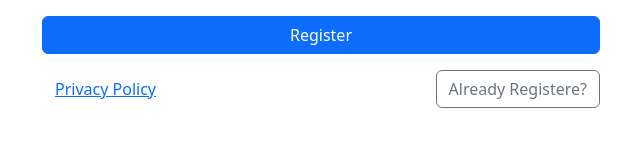
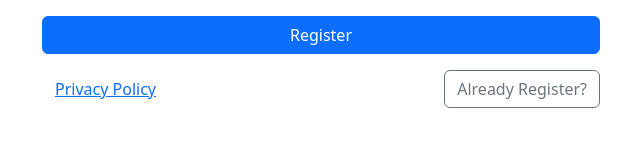
Before and after one commit to Toroyteach/CustomCaptivePortal, a React (Create React App) app in the folder captive-signin/ca-registration/: page /register in a window 1280 px wide. Shown: the part 576-722 px from the top of the page, without its empty margins (319-959 px from the left). Built offline with nearby package versions, Linux system fonts and the light colour scheme.

Commit message:
improved regstration

```diff
--- a/captive-signin/ca-registration/src/components/Register.js
+++ b/captive-signin/ca-registration/src/components/Register.js
@@ -94,7 +94,7 @@ const Register = () => {
             </Form>
             <div className="mt-3 d-flex justify-content-between w-50">
                 <Button variant="link" onClick={() => navigate("/privacy-policy")}>Privacy Policy</Button>
-                <Button variant="outline-secondary" onClick={() => navigate("/recover")}>Already Registere?</Button>
+                <Button variant="outline-secondary" onClick={() => navigate("/recover")}>Already Register?</Button>
             </div>
         </Container>
     );
```
Also changed, not shown: 7 other files (tests, documents, lock files or other folders).
